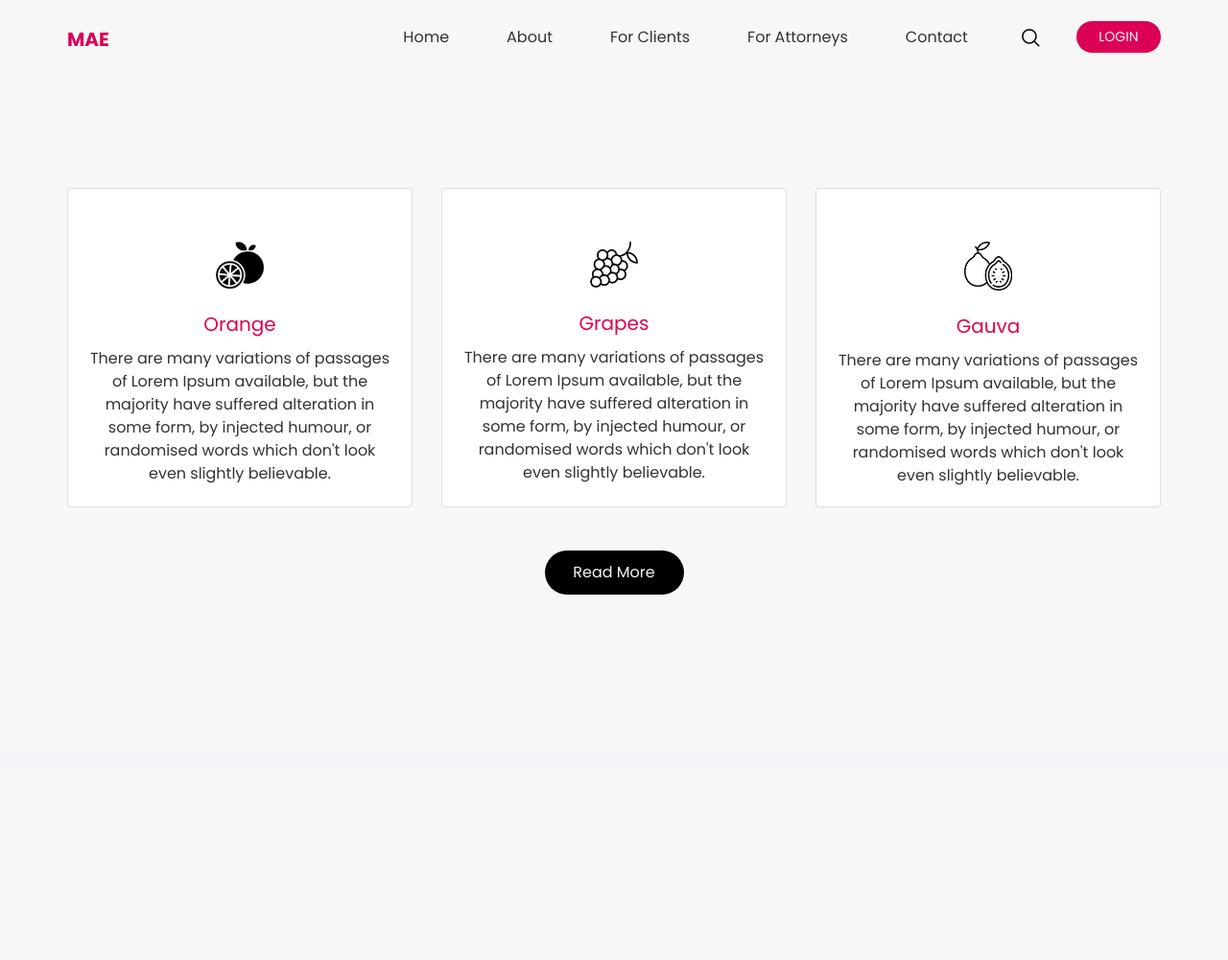
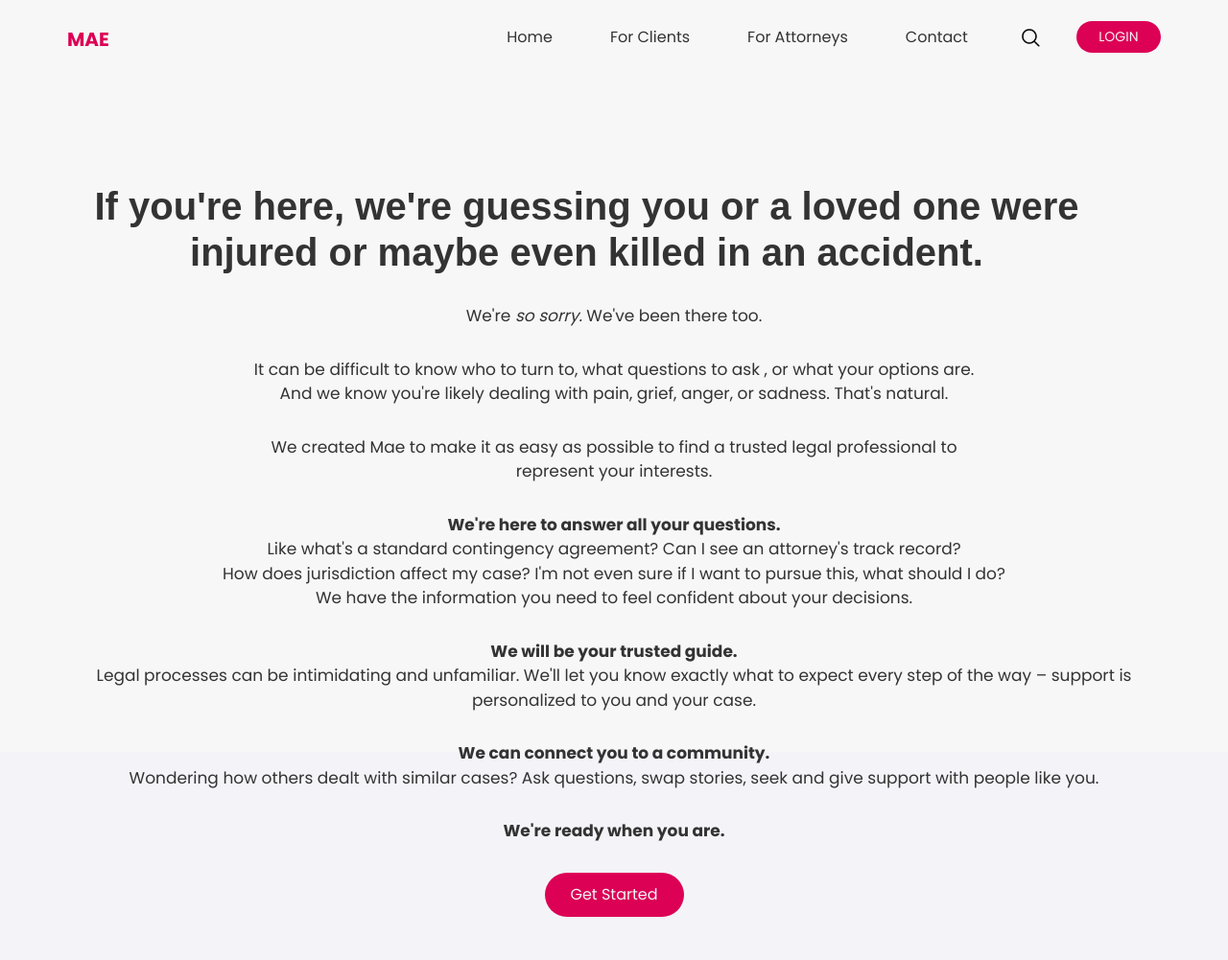
Before and after one commit to kaitlynhazzard/Mae, a Django app: page /for-clients/ in a window 1280 px wide. Shown: the whole page at 96% size. Before the commit the page ends 620 px from the top, so only its background shows below. Run offline with Django 4.2, Linux system fonts and the light colour scheme; some libraries are stand-ins or nearby versions.

Commit message:
add client/attorney content. delete about

```diff
--- a/Mae/templates/base.html
+++ b/Mae/templates/base.html
@@ -57,9 +57,11 @@
                     <!-- <span class="sr-only">(current)</span> -->
                   <a class="nav-link" href="/">Home</a>
                 </li>
+                <!--
                 <li class="nav-item">
                   <a class="nav-link" href="/about">About</a>
                 </li>
+                -->
                 <li class="nav-item">
                   <a class="nav-link" href="/for-clients">For Clients</a>
                 </li>
--- a/Mae/templates/website/clients.html
+++ b/Mae/templates/website/clients.html
@@ -7,51 +7,42 @@
 
   <!-- service section -->
 
-  <section class="service_section layout_padding ">
+  <section class="service_section layout_padding2 ">
     <div class="container">
-      <div class=" layout_padding2">
-        <div class="card-deck">
-          <div class="card">
-            <img class="card-img-top" src="images/card-item-1.png" alt="Card image cap" />
-            <div class="card-body">
-              <h5 class="card-title">Orange</h5>
-              <p class="card-text">
-                There are many variations of passages of Lorem Ipsum
-                available, but the majority have suffered alteration in some
-                form, by injected humour, or randomised words which don't look
-                even slightly believable.
-              </p>
-            </div>
-          </div>
-          <div class="card">
-            <img class="card-img-top" src="images/card-item-2.png" alt="Card image cap" />
-            <div class="card-body">
-              <h5 class="card-title">Grapes</h5>
-              <p class="card-text">
-                There are many variations of passages of Lorem Ipsum
-                available, but the majority have suffered alteration in some
-                form, by injected humour, or randomised words which don't look
-                even slightly believable.
-              </p>
-            </div>
-          </div>
-          <div class="card">
-            <img class="card-img-top" src="images/card-item-3.png" alt="Card image cap" />
-            <div class="card-body">
-              <h5 class="card-title">Gauva</h5>
-              <p class="card-text">
-                There are many variations of passages of Lorem Ipsum
-                available, but the majority have suffered alteration in some
-                form, by injected humour, or randomised words which don't look
-                even slightly believable.
-              </p>
-            </div>
-          </div>
-        </div>
-      </div>
+      <h2 class="about_heading">If you're here, we're guessing you or
+        a loved one were injured or maybe even killed in an accident.
+      </h2>
+      <p class="about_heading-text">
+        We're <em>so sorry.</em> We've been there too.
+      </p>
+      <p class="about_heading-text">
+        It can be difficult to know who to turn to, what questions to ask
+        , or what your options are.<br> And we know you're likely dealing with pain,
+        grief, anger, or sadness. That's natural.
+      </p>
+      <p class="about_heading-text">
+        We created Mae to make it as easy as possible to find a trusted legal
+        professional to<br> represent your interests.
+      </p>
+      <p class="about_heading-text">
+        <strong>We're here to answer all your questions.</strong><br>
+        Like what's a standard contingency agreement? Can I see an attorney's track record?<br> How does jurisdiction affect my case? I'm not even sure if I want to
+          pursue this, what should I do?<br> We have the information you need to feel confident about your decisions.
+      </p>
+      <p class="about_heading-text">
+        <strong>We will be your trusted guide.</strong><br>
+        Legal processes can be intimidating and unfamiliar. We'll let you know exactly what to expect every step of the way – support is personalized to you and your case.
+      </p>
+      <p class="about_heading-text">
+        <strong>We can connect you to a community.</strong><br>
+        Wondering how others dealt with similar cases? Ask questions, swap stories, seek and give support with people like you.
+      </p>
+      <p class="about_heading-text">
+        <strong>We're ready when you are.</strong><br>
+      </p>
       <div class="d-flex justify-content-center">
-        <a href="" class="custom_dark-btn">
-          Read More
+        <a href="{% url 'account:register' %}" class="custom_pink-btn">
+          Get Started
         </a>
       </div>
     </div>
```
Also changed, not shown: Mae/templates/registration/login.html (+0 -10 lines), Mae/templates/website/attorneys.html (+17 -51 lines).
